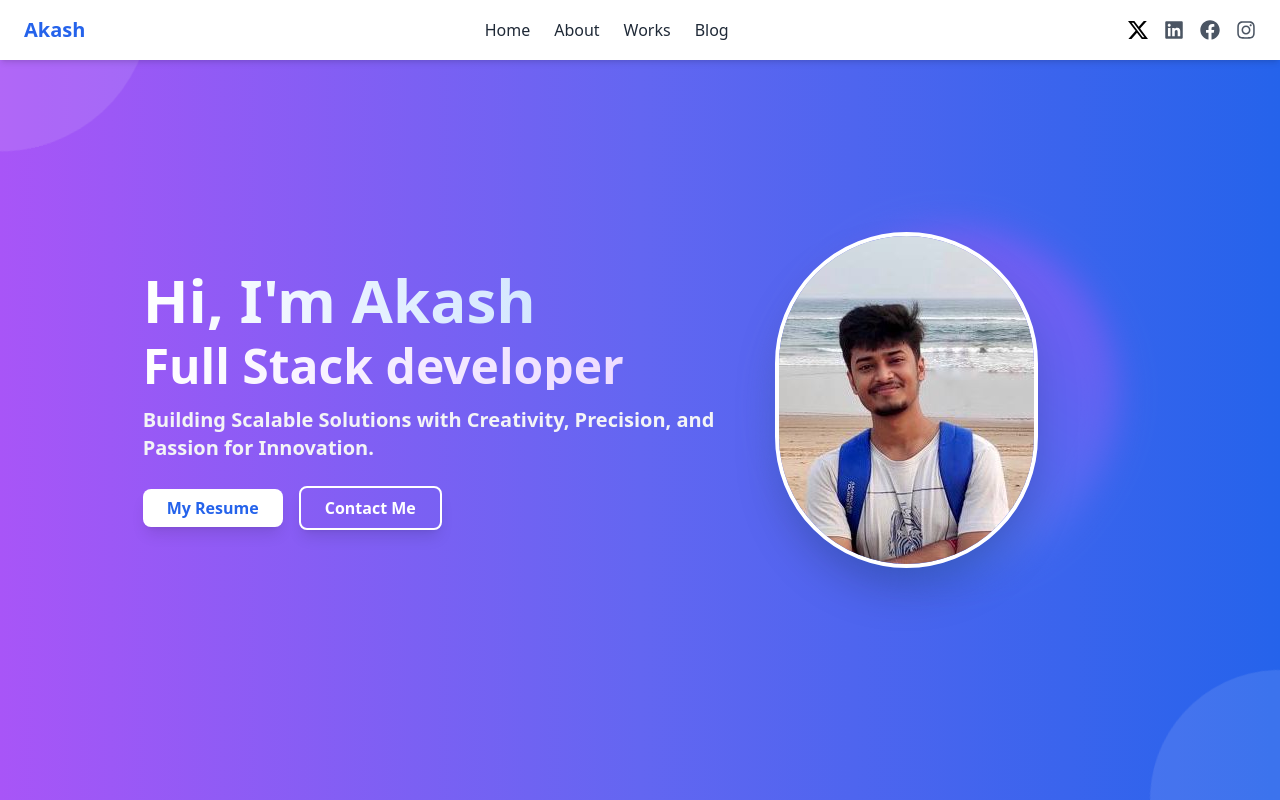
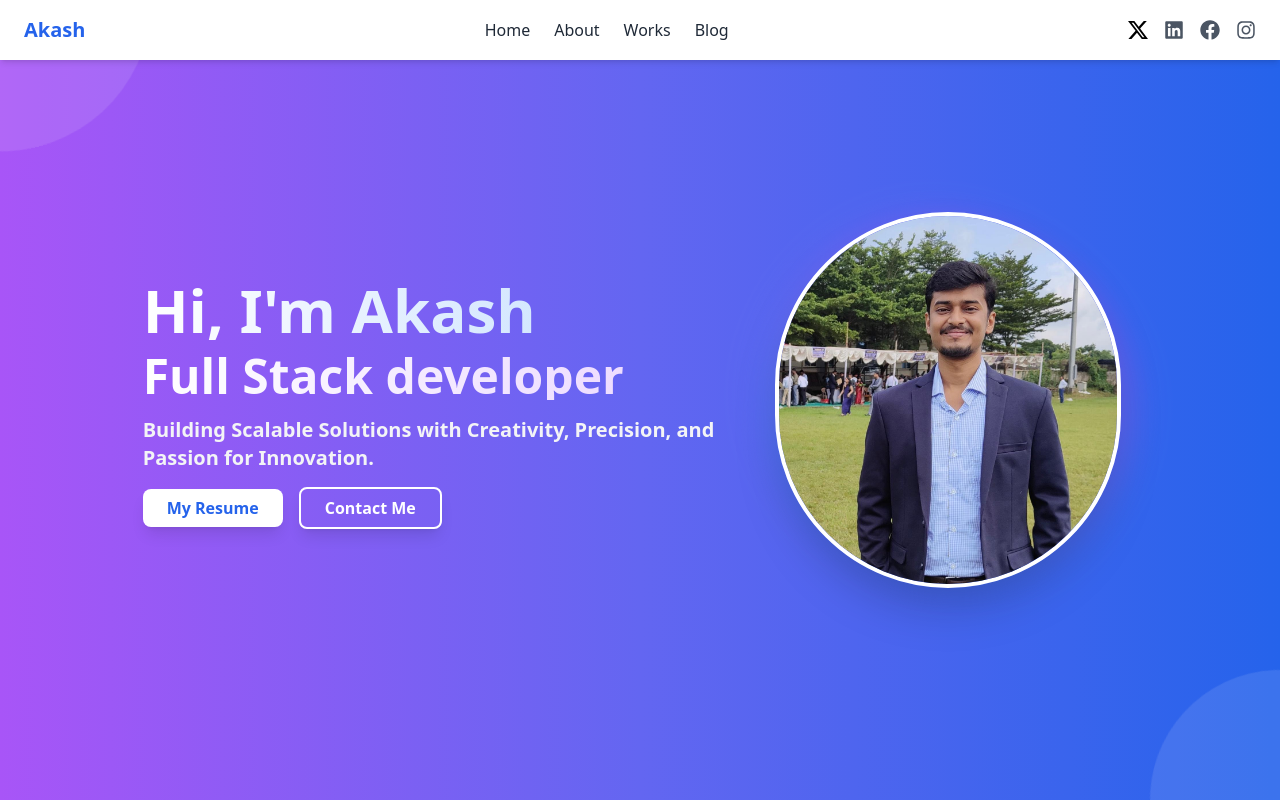
Before and after one commit to Abstract-ak/My_portfolio, a React (Vite) app: page / in a window 1280 px wide. Shown: the top 800 px of the page. Built offline with nearby package versions, Linux system fonts and the light colour scheme.

Commit message:
heo component contact and image changed

```diff
--- a/src/components/Hero.jsx
+++ b/src/components/Hero.jsx
@@ -1,22 +1,22 @@
 import React from "react";
 import { motion } from "framer-motion";
-import heroImage from "../assets/Profile-pic.jpg";
+import heroImage from "../assets/passportPic.jpg";
 import resume from "../assets/akash_sharma_Resume.pdf"; // Ensure your resume is placed in the assets folder
 
 const Hero = () => {
-  const handleContactClick = (e) => {
-    e.preventDefault();
-    const contactSection = document.querySelector('#contact');
-    const navHeight = document.querySelector('nav')?.offsetHeight || 0;
+  // const handleContactClick = (e) => {
+  //   e.preventDefault();
+  //   const contactSection = document.querySelector('#contact');
+  //   const navHeight = document.querySelector('nav')?.offsetHeight || 0;
 
-    if (contactSection) {
-      const topOffset = contactSection.offsetTop - navHeight;
-      window.scrollTo({
-        top: topOffset,
-        behavior: 'smooth'
-      });
-    }
-  };
+  //   if (contactSection) {
+  //     const topOffset = contactSection.offsetTop - navHeight;
+  //     window.scrollTo({
+  //       top: topOffset,
+  //       behavior: 'smooth'
+  //     });
+  //   }
+  // };
 
   return (
     <section
@@ -101,14 +101,14 @@ const Hero = () => {
           >
             Hire Me
           </motion.button> */}
-          <motion.button
-            onClick={handleContactClick}
+          <motion.a
+            href="mailto:akashsharma4957@gmail.com"
             whileHover={{ scale: 1.05 }}
             whileTap={{ scale: 0.95 }}
             className="bg-transparent text-white px-6 py-2 rounded-lg shadow-lg border-2 border-white hover:bg-white hover:text-purple-600 transition-all duration-300 font-semibold"
           >
             Contact Me
-          </motion.button>
+          </motion.a>
         </motion.div>
       </motion.div>
 
```
Also changed, not shown: src/assets/passportPic.jpg (added).
